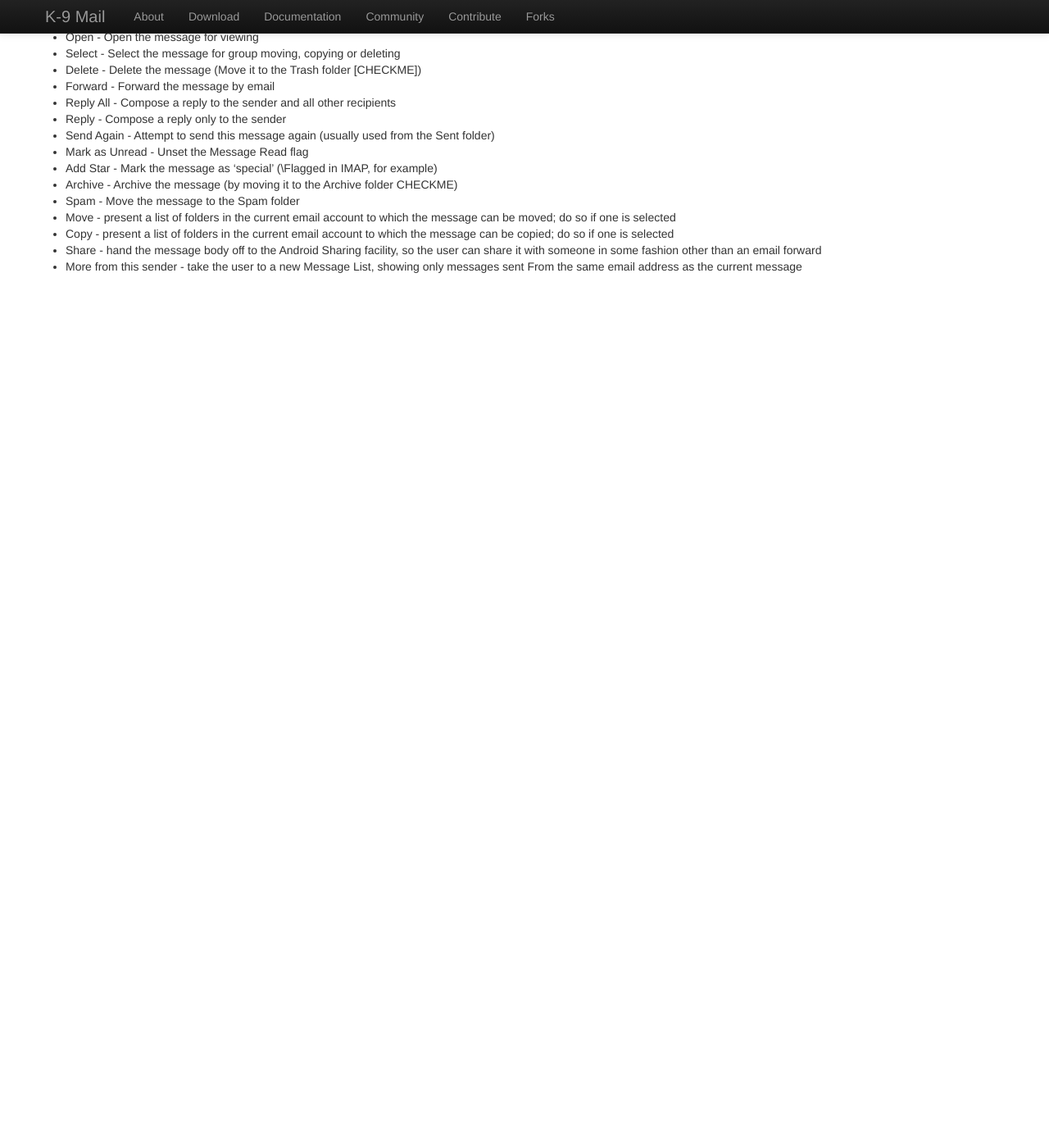
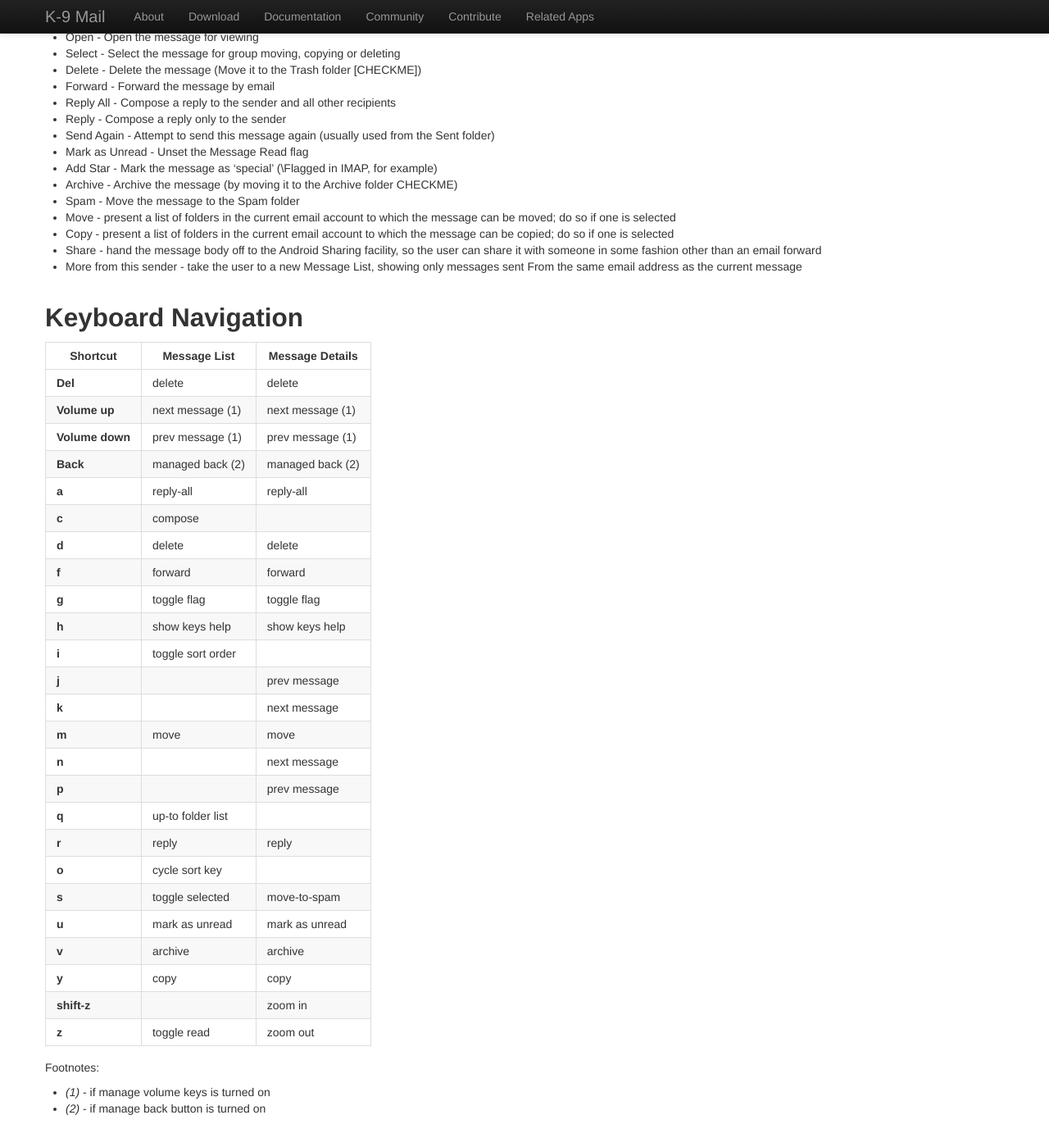
Before and after one commit to k9mail/k9mail.app, a Jekyll site: the page built from documentation/reading.md, in a window 1280 px wide and 1400 px high, scrolled down 1081 px. Shown: the whole window at 82% size. Built offline with Jekyll 4.4.1, drawn with Linux system fonts in a browser that asks for light colours; nearby versions of some CDN libraries; before the commit the page ends 1466 px from its top, so only the background shows below that.

Commit message:
More wiki content-related changes #8 from philipwhiuk/master

```diff
--- a/_includes/accounts-header.html
+++ b/_includes/accounts-header.html
@@ -7,5 +7,6 @@
 		<li><a href="/documentation/accounts/incoming_pop3.html">POP3 Settings</a></li>
 		<li><a href="/documentation/accounts/incoming_webdav.html">WebDAV Settings</a></li>
 		<li><a href="/documentation/accounts/view.html">Manage / View</a></li>
+		<li><a href="/documentation/accounts/remove.html">Remove</a></a></li>
 	</ul>
 </div>
--- a/_includes/documentation-header.html
+++ b/_includes/documentation-header.html
@@ -11,6 +11,7 @@
 		<li><a href="/documentation/sending.html">Sending E-mail</a></li>
 		<li><a href="/documentation/encryption.html">Encryption</a></li>
 		<li><a href="/documentation/settings.html">Settings</a></li>
+		<li><a href="/documentation/storage.html">Storage</a></li>
 		<li><a href="/documentation/debugging.html">Debugging</a></li>
 	</ul>
 </div>
--- a/documentation/reading.md
+++ b/documentation/reading.md
@@ -37,3 +37,43 @@ At this point, you can tap on a message in the list to open it for reading, or l
 * Copy - present a list of folders in the current email account to which the message can be copied; do so if one is selected
 * Share - hand the message body off to the Android Sharing facility, so the user can share it with someone in some fashion other than an email forward
 * More from this sender - take the user to a new Message List, showing only messages sent From the same email address as the current message
+
+## Keyboard Navigation
+
+<table>
+<thead>
+<tr><th>Shortcut</th><th>Message List</th><th>Message Details</th></tr>
+</thead>
+<tbody>
+<tr><td><b>Del</b></td><td>delete</td><td>delete</td></tr>
+<tr><td><b>Volume up</b></td><td>next message (1)</td><td>next message (1)</td></tr>
+<tr><td><b>Volume down</b></td><td>prev message (1)</td><td>prev message (1)</td></tr>
+<tr><td><b>Back</b></td><td>managed back (2)</td><td>managed back (2)</td></tr>
+<tr><td><b>a</b></td><td>reply-all</td><td>reply-all</td></tr>
+<tr><td><b>c</b></td><td>compose</td><td></td></tr>
+<tr><td><b>d</b></td><td>delete</td><td>delete</td></tr>
+<tr><td><b>f</b></td><td>forward</td><td>forward</td></tr>
+<tr><td><b>g</b></td><td>toggle flag</td><td>toggle flag</td></tr>
+<tr><td><b>h</b></td><td>show keys help</td><td>show keys help</td></tr>
+<tr><td><b>i</b></td><td>toggle sort order</td><td></td></tr>
+<tr><td><b>j</b></td><td></td><td>prev message</td></tr>
+<tr><td><b>k</b></td><td></td><td>next message</td></tr>
+<tr><td><b>m</b></td><td>move</td><td>move</td></tr>
+<tr><td><b>n</b></td><td></td><td>next message</td></tr>
+<tr><td><b>p</b></td><td></td><td>prev message</td></tr>
+<tr><td><b>q</b></td><td>up-to folder list</td><td></td></tr>
+<tr><td><b>r</b></td><td>reply</td><td>reply</td></tr>
+<tr><td><b>o</b></td><td>cycle sort key</td><td></td></tr>
+<tr><td><b>s</b></td><td>toggle selected</td><td>move-to-spam</td></tr>
+<tr><td><b>u</b></td><td>mark as unread</td><td>mark as unread</td></tr>
+<tr><td><b>v</b></td><td>archive</td><td>archive</td></tr>
+<tr><td><b>y</b></td><td>copy</td><td>copy</td></tr>
+<tr><td><b>shift-z</b></td><td></td><td>zoom in</td></tr>
+<tr><td><b>z</b></td><td>toggle read</td><td>zoom out</td></tr>
+</tbody>
+</table>
+
+Footnotes:
+
+  * *(1)* - if manage volume keys is turned on
+  * *(2)* - if manage back button is turned on
```
Also changed, not shown: basedOnK9.md (deleted, +0 -29 lines), documentation.md (+1 -1 lines), documentation/accounts.md (+2 -1 lines), documentation/accounts/remove.md (added, +20 -0 lines), documentation/settings/import_export.md (+7 -1 lines), documentation/storage.md (added, +57 -0 lines), worksWithK9.md (added, +32 -0 lines), assets/img/account_remove_account.png (added), assets/img/settings_import_activate_account.png (added).
